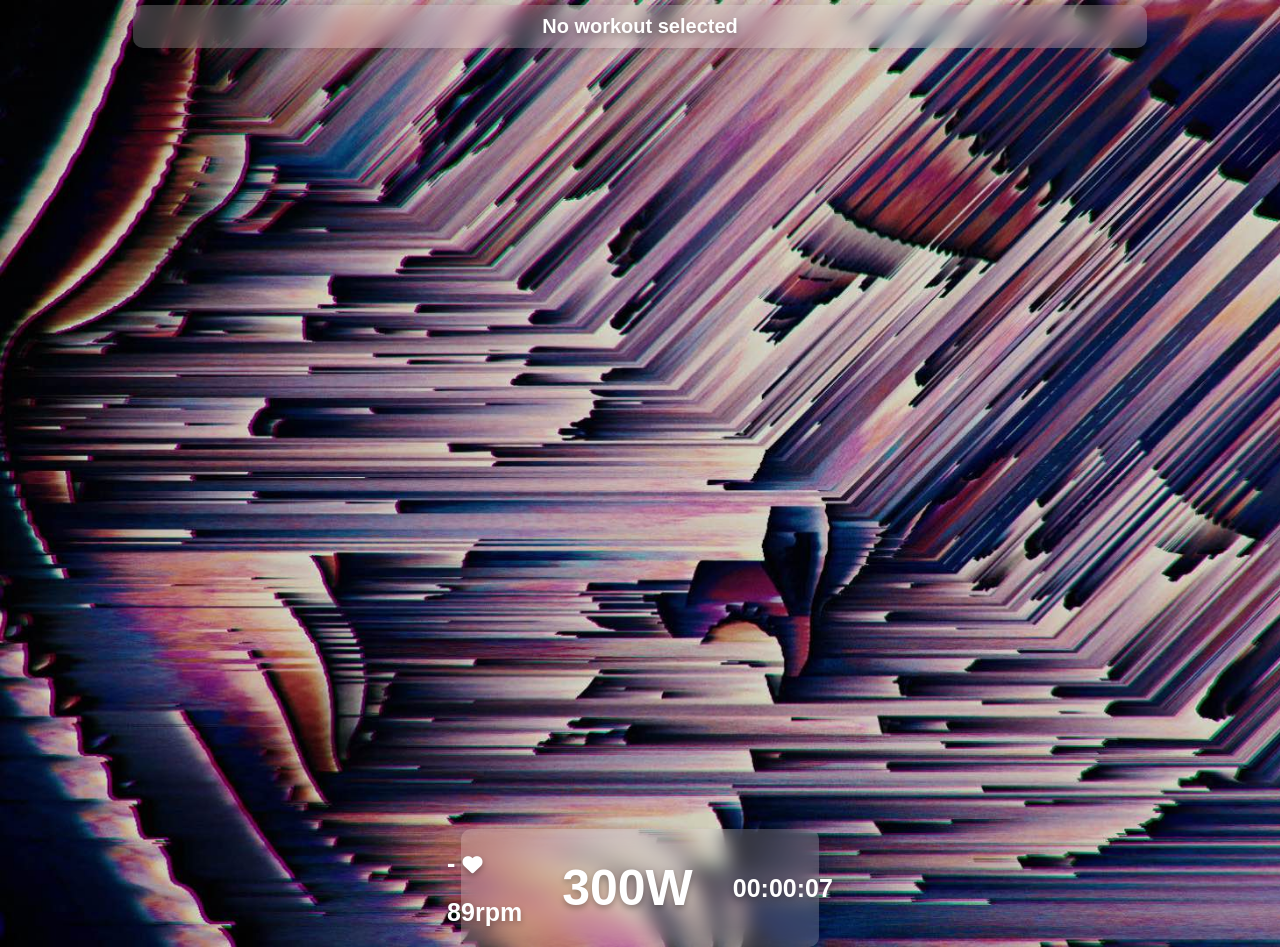
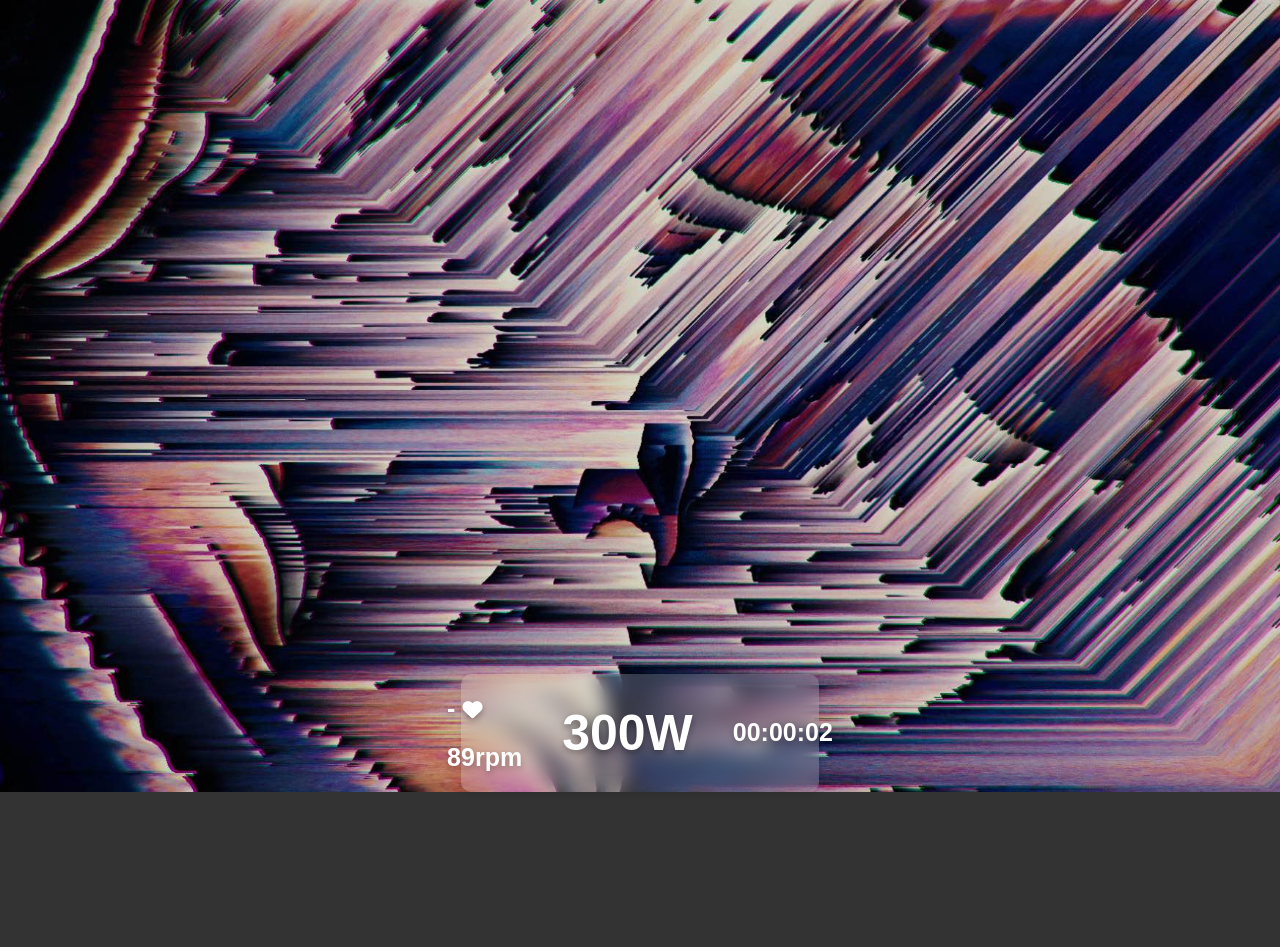
Before and after one commit to RobBosmans/FinalWork-RobBosmans, a plain HTML site: page finalwork/src/main.html in a window 1280 px wide. Both pictures are taken after a click on the element "GO". After the commit the page ends 800 px from the top, so only its background shows below. Drawn offline with Linux system fonts and the light colour scheme.

Commit message:
some small style fixes

```diff
--- a/finalwork/src/main.html
+++ b/finalwork/src/main.html
@@ -9,9 +9,6 @@
 <body>
   <section class="workout">
     <div id="workout" style="visibility: hidden;">
-      <div id="workoutElement">
-        No workout selected
-      </div>
     </div>
   </section>
 
--- a/finalwork/src/main.js
+++ b/finalwork/src/main.js
@@ -111,8 +111,8 @@ function go (){
     document.getElementById('connectDevices').style.visibility = "hidden";
     document.getElementById('metrics').style.visibility = "visible";
     document.getElementById('workout').style.visibility = "visible";
+    timeCounter();
   })
-  timeCounter();
 }
 
 
--- a/finalwork/src/style.css
+++ b/finalwork/src/style.css
@@ -18,7 +18,7 @@ body {
   align-items: center;
   max-width: 35%;
   margin: auto;
-  margin-top: 25%;
+  margin-top: 15%;
 
   background: rgba(255, 255, 255, 0.2);
   backdrop-filter: blur(10px);
```
